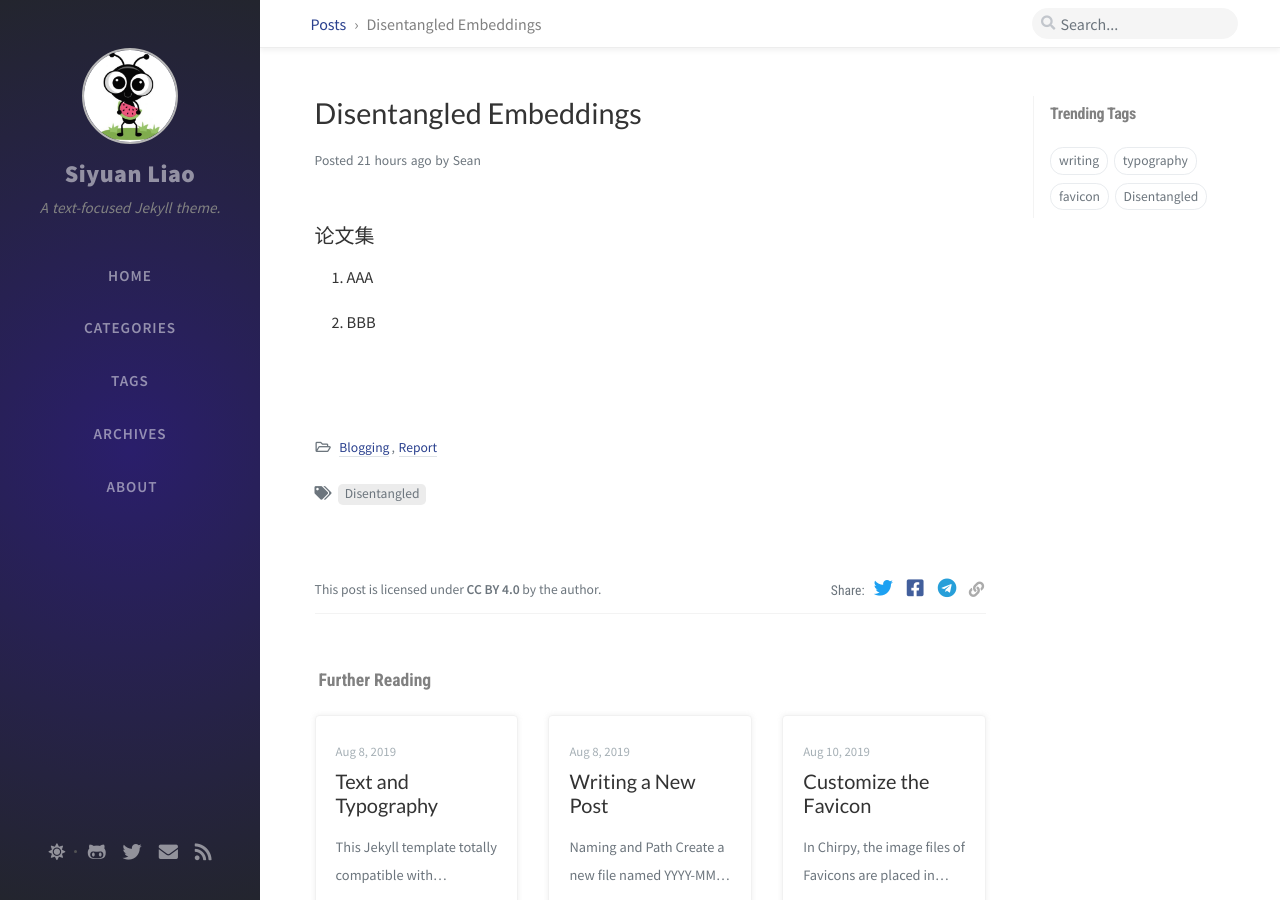
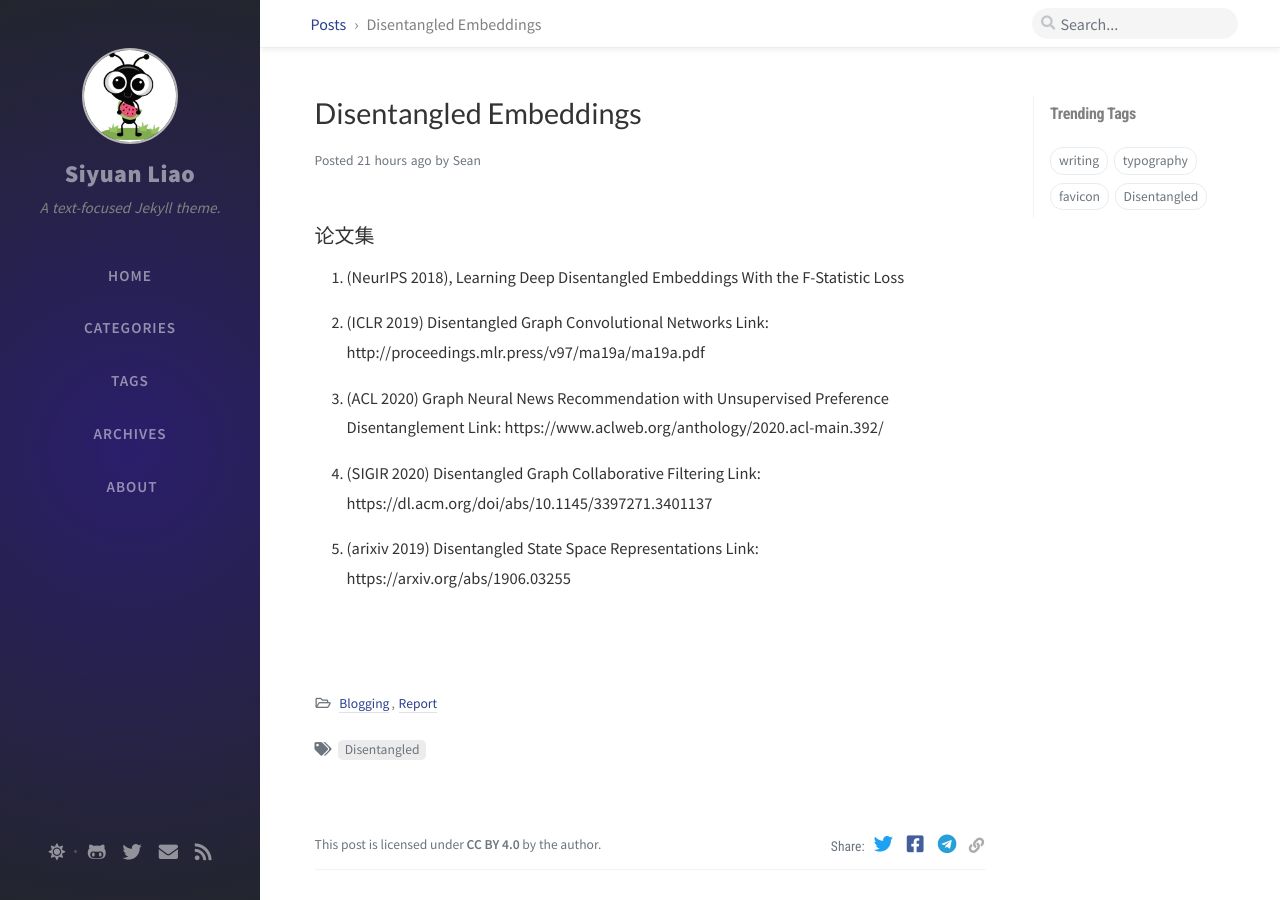
Before and after one commit to SeanLiaoy/seanliaoy.github.io, a Jekyll site: the page built from _posts/2020-10-04-disentangled.md, in a window 1280 px wide and 900 px high. Built offline with Jekyll 4.4.1, drawn with Linux system fonts in a browser that asks for light colours; nearby versions of some CDN libraries; comment, search, counter and statistics services are not loaded.

Commit message:
修改文件: _posts/2020-10-04-disentangled.md

```diff
--- a/_posts/2020-10-04-disentangled.md
+++ b/_posts/2020-10-04-disentangled.md
@@ -9,6 +9,16 @@ tags: [Disentangled]
 ### 论文集
 
 
-1. AAA
+1. (NeurIPS 2018), Learning Deep Disentangled Embeddings With the F-Statistic Loss
 
-2. BBB
+2. (ICLR 2019) Disentangled Graph Convolutional Networks
+Link: http://proceedings.mlr.press/v97/ma19a/ma19a.pdf
+
+3. (ACL 2020) Graph Neural News Recommendation with Unsupervised Preference Disentanglement
+Link: https://www.aclweb.org/anthology/2020.acl-main.392/
+
+4. (SIGIR 2020) Disentangled Graph Collaborative Filtering
+Link: https://dl.acm.org/doi/abs/10.1145/3397271.3401137
+
+5. (arixiv 2019) Disentangled State Space Representations
+Link: https://arxiv.org/abs/1906.03255
```
